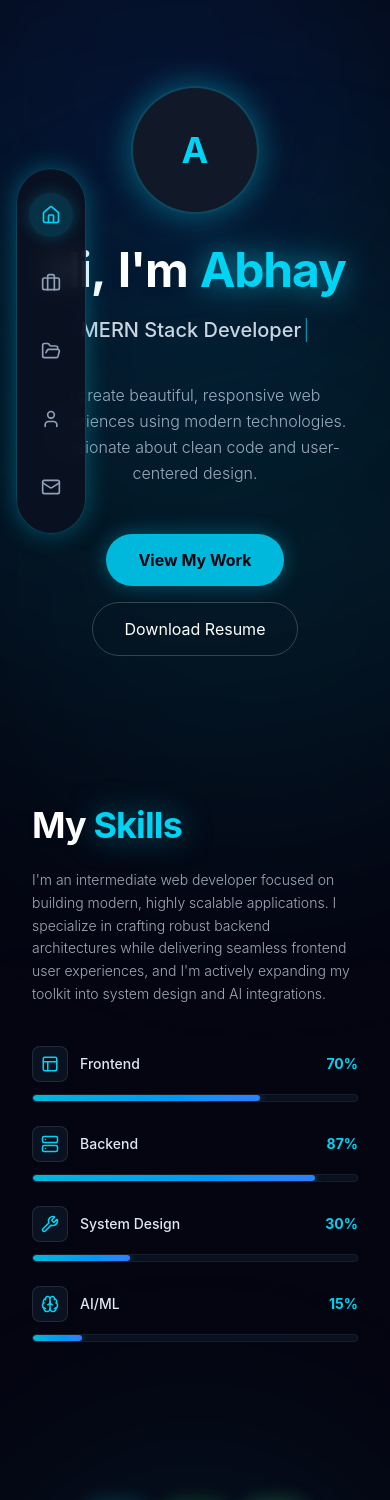
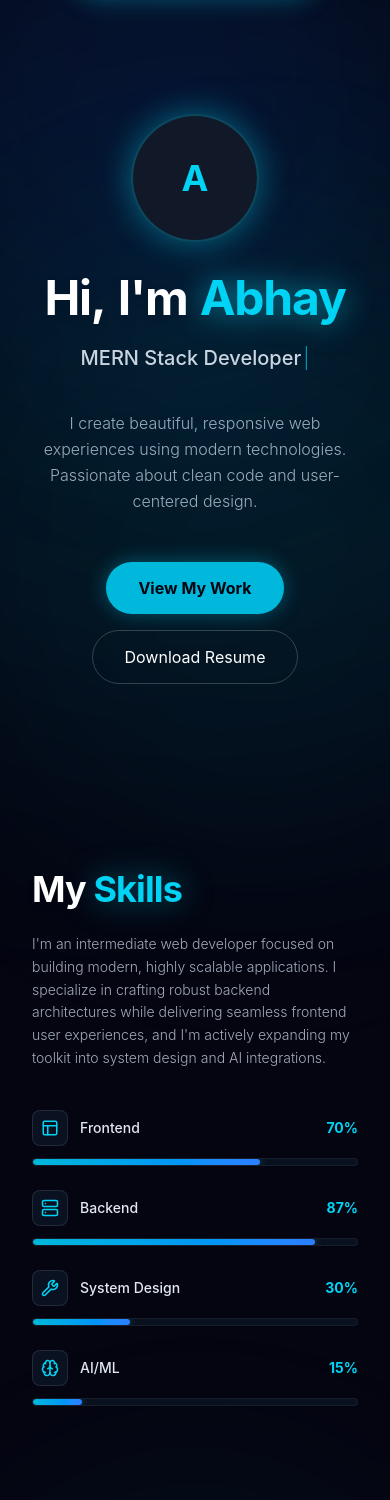
Before and after one commit to AbhayNagpure/Personal_Portfolio, a React (Vite) app in the folder frontend/: page / in a window 390 px wide. Shown: the part 71-1571 px from the top of the page. Built offline with nearby package versions, Linux system fonts and the light colour scheme.

Commit message:
made it responsive in smaller screens

```diff
--- a/frontend/src/App.tsx
+++ b/frontend/src/App.tsx
@@ -5,8 +5,17 @@ import Skills from './pages/Skills';
 import Projects from './pages/Projects';
 import About from './pages/About';
 import Contact from './pages/Contact';
+import { useEffect } from 'react';
 
 function App() {
+  useEffect(() => {
+    // Prevent browser from restoring scroll position on refresh
+    if ('scrollRestoration' in history) {
+      history.scrollRestoration = 'manual';
+    }
+    window.scrollTo(0, 0);
+  }, []);
+
   return (
     <div className="bg-[#050511] text-white min-h-screen relative w-full cursor-none md:cursor-auto">
       <Cursor />
--- a/frontend/src/components/Sidebar.tsx
+++ b/frontend/src/components/Sidebar.tsx
@@ -14,7 +14,9 @@ export default function Sidebar() {
           }
         });
       },
-      { threshold: 0.5 }
+      {
+        rootMargin: "-40% 0px -40% 0px"
+      }
     );
 
     const sections = document.querySelectorAll('section');
@@ -26,7 +28,7 @@ export default function Sidebar() {
   }, []);
 
   const getLinkClass = (id: string) => {
-    return `p-3 rounded-full transition-all duration-300 ${
+    return `p-2 sm:p-3 rounded-full transition-all duration-300 ${
       activeSection === id
         ? 'bg-cyan-500/20 text-cyan-400 shadow-[0_0_15px_rgba(6,182,212,0.3)]'
         : 'text-slate-400 hover:text-white hover:bg-white/5'
@@ -34,21 +36,24 @@ export default function Sidebar() {
   };
 
   return (
-    <nav className="fixed left-4 md:left-8 top-1/2 -translate-y-1/2 bg-[#0b1121]/90 backdrop-blur-md border border-cyan-500/30 rounded-full px-3 py-6 flex flex-col gap-6 shadow-[0_0_25px_rgba(6,182,212,0.4)] hover:shadow-[0_0_35px_rgba(6,182,212,0.6)] transition-all duration-500 z-50">
+    <nav className="fixed z-50 bg-[#0b1121]/90 backdrop-blur-md border border-cyan-500/30 transition-all duration-500 shadow-[0_0_25px_rgba(6,182,212,0.4)] hover:shadow-[0_0_35px_rgba(6,182,212,0.6)]
+      top-4 left-1/2 -translate-x-1/2 flex flex-row px-4 py-2 gap-2 sm:gap-4 rounded-full w-auto
+      md:top-1/2 md:-translate-y-1/2 md:left-8 md:-translate-x-0 md:flex-col md:px-3 md:py-6
+    ">
       <a href="#hero" className={getLinkClass('hero')} title="Home">
-        <Home size={20} />
+        <Home size={20} className="w-5 h-5 sm:w-6 sm:h-6 md:w-5 md:h-5" />
       </a>
       <a href="#skills" className={getLinkClass('skills')} title="Skills">
-        <Briefcase size={20} />
+        <Briefcase size={20} className="w-5 h-5 sm:w-6 sm:h-6 md:w-5 md:h-5" />
       </a>
       <a href="#projects" className={getLinkClass('projects')} title="Projects">
-        <FolderOpen size={20} />
+        <FolderOpen size={20} className="w-5 h-5 sm:w-6 sm:h-6 md:w-5 md:h-5" />
       </a>
       <a href="#about" className={getLinkClass('about')} title="About Me">
-        <User size={20} />
+        <User size={20} className="w-5 h-5 sm:w-6 sm:h-6 md:w-5 md:h-5" />
       </a>
       <a href="#contact" className={getLinkClass('contact')} title="Contact">
-        <Mail size={20} />
+        <Mail size={20} className="w-5 h-5 sm:w-6 sm:h-6 md:w-5 md:h-5" />
       </a>
     </nav>
   );
--- a/frontend/src/pages/About.tsx
+++ b/frontend/src/pages/About.tsx
@@ -2,7 +2,7 @@ import { GraduationCap, Code2, Dumbbell, Brain, Palette } from 'lucide-react';
 
 export default function About() {
   return (
-    <main className="w-full p-8 md:p-16 relative flex flex-col items-center justify-center">
+    <main className="w-full p-8 pt-24 md:p-16 relative flex flex-col items-center justify-center">
 
       <div className="max-w-6xl w-full mx-auto flex flex-col lg:flex-row items-center justify-between gap-12 lg:gap-20 relative z-10">
 
--- a/frontend/src/pages/Contact.tsx
+++ b/frontend/src/pages/Contact.tsx
@@ -80,7 +80,7 @@ export default function Contact() {
   };
 
   return (
-    <main ref={containerRef} className="w-full p-8 md:p-16 relative flex flex-col items-center justify-center">
+    <main ref={containerRef} className="w-full p-8 pt-24 md:p-16 relative flex flex-col items-center justify-center">
 
       <div className="max-w-6xl w-full mx-auto flex flex-col lg:flex-row gap-12 lg:gap-24 relative z-10">
 
--- a/frontend/src/pages/Hero.tsx
+++ b/frontend/src/pages/Hero.tsx
@@ -80,7 +80,7 @@ export default function Hero() {
     <main ref={containerRef} className="w-full p-8 md:p-16 relative flex flex-col items-center text-center justify-center">
 
       {/* Profile Image */}
-      <div className="relative z-10 mb-8 group mt-10 md:mt-0 hero-img">
+      <div className="relative z-10 mb-8 group mt-24 md:mt-0 hero-img">
         <div className="absolute inset-0 bg-cyan-400 rounded-full blur-[20px] opacity-20 group-hover:opacity-40 transition-opacity duration-500"></div>
         <div className="w-32 h-32 md:w-40 md:h-40 rounded-full bg-[#111827] border-2 border-cyan-500/30 overflow-hidden flex items-center justify-center relative shadow-[0_0_30px_rgba(6,182,212,0.3)]">
           <div className="text-cyan-400 font-bold text-4xl">A</div>
--- a/frontend/src/pages/Projects.tsx
+++ b/frontend/src/pages/Projects.tsx
@@ -205,7 +205,7 @@ export default function Projects() {
   }, { scope: containerRef });
 
   return (
-    <main ref={containerRef} className="w-full p-4 md:p-8 relative flex flex-col items-center justify-center">
+    <main ref={containerRef} className="w-full p-4 pt-24 md:p-8 md:pt-8 relative flex flex-col items-center justify-center">
 
       {/* Constrained container for perfect center alignment */}
       <div className="max-w-6xl w-full mx-auto flex flex-col relative z-10 min-h-[80vh]">
--- a/frontend/src/pages/Skills.tsx
+++ b/frontend/src/pages/Skills.tsx
@@ -81,7 +81,7 @@ export default function Skills() {
   }, { scope: containerRef });
 
   return (
-    <main className="w-full p-8 md:p-16 relative flex flex-col items-center justify-center">
+    <main className="w-full p-8 pt-24 md:p-16 relative flex flex-col items-center justify-center">
 
       {/* Constrained container for perfect center alignment */}
       <div className="max-w-6xl w-full mx-auto flex flex-col lg:flex-row items-center justify-between gap-12 lg:gap-24 relative z-10">
```
